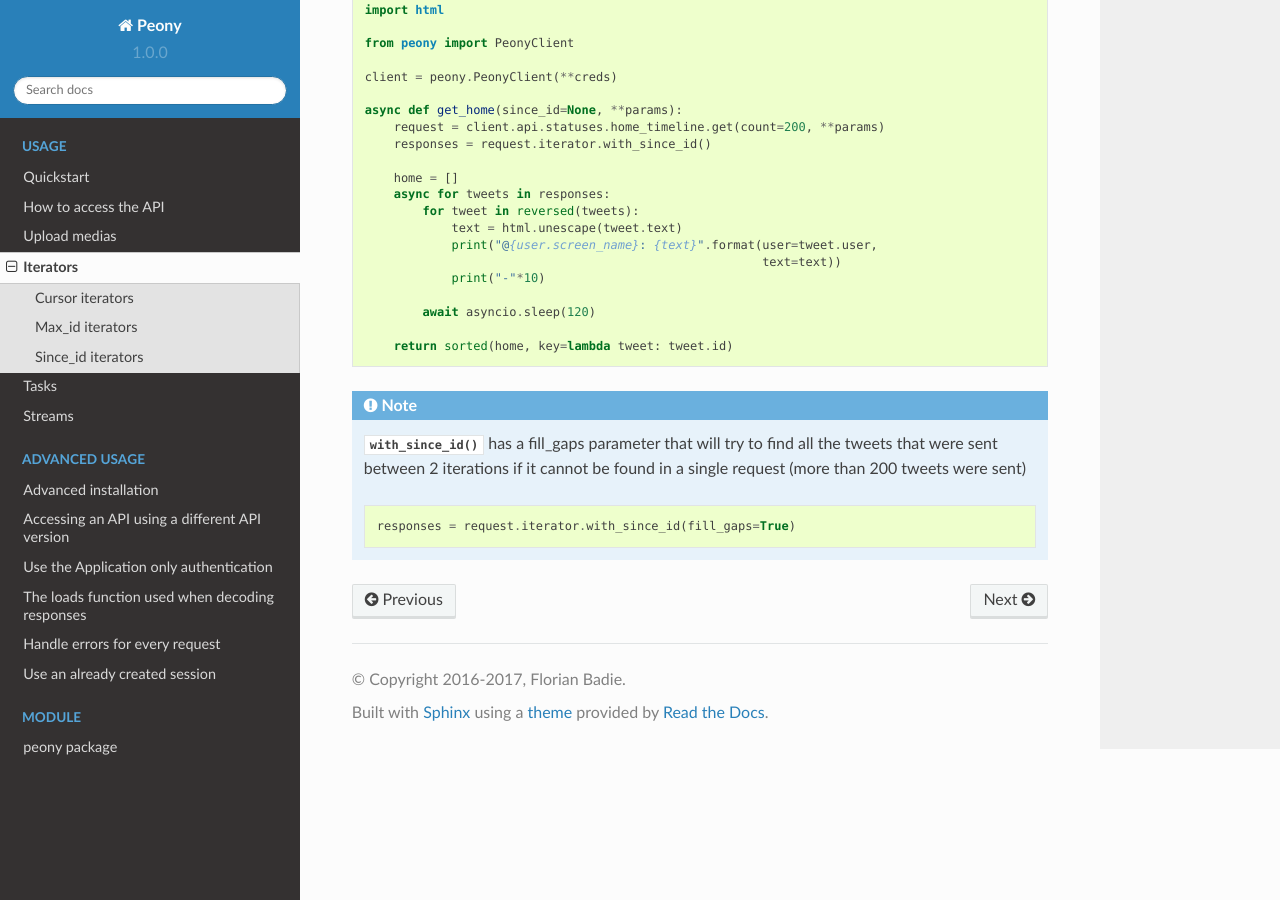
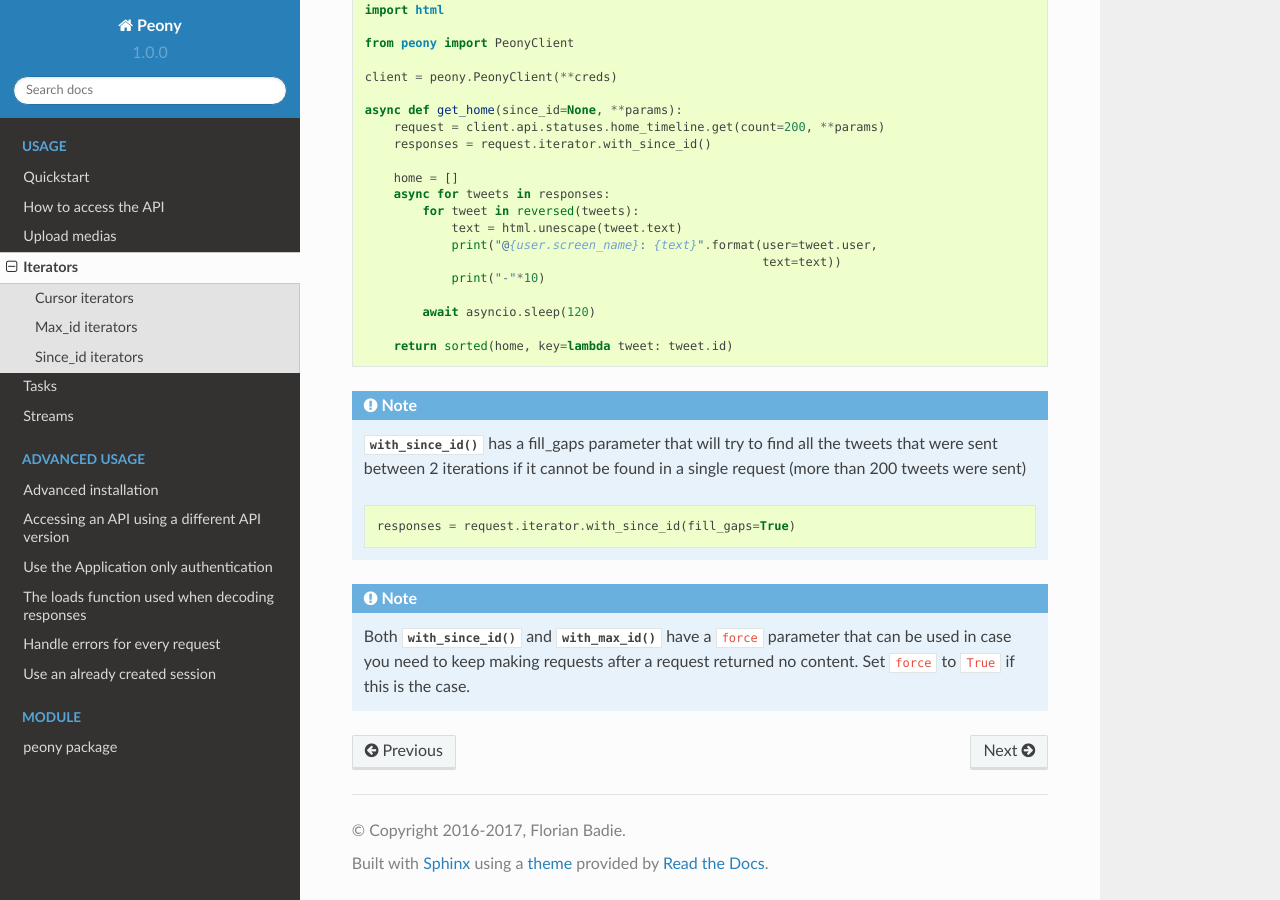
Before and after one commit to odrling/peony-twitter, a Sphinx documentation site: the page built from docs/usage/iterators.rst, in a window 1280 px wide and 900 px high, scrolled down 1333 px. Built offline with Sphinx 7.4.7 and the Read the Docs theme 2.0.0, drawn with Linux system fonts in a browser that asks for light colours.

Commit message:
some more documentation about iterators

```diff
--- a/docs/usage/iterators.rst
+++ b/docs/usage/iterators.rst
@@ -102,3 +102,9 @@ An iterator for endpoints using the ``since_id`` parameter
     .. code-block:: python
 
         responses = request.iterator.with_since_id(fill_gaps=True)
+
+.. note::
+    Both :func:`~peony.iterators.with_since_id` and
+    :func:`~peony.iterators.with_max_id` have a ``force`` parameter that can
+    be used in case you need to keep making requests after a request returned
+    no content. Set ``force`` to ``True`` if this is the case.
```
Also changed, not shown: 1 other file.
